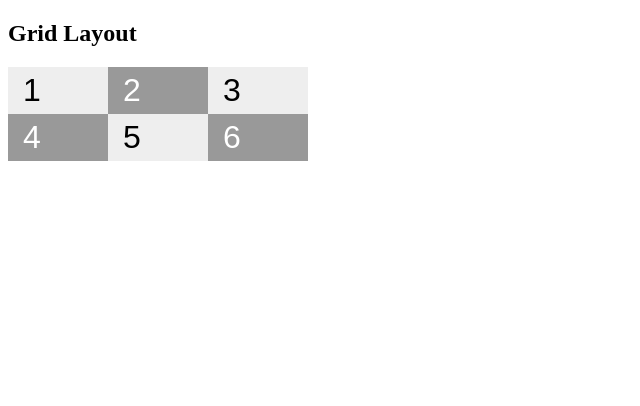
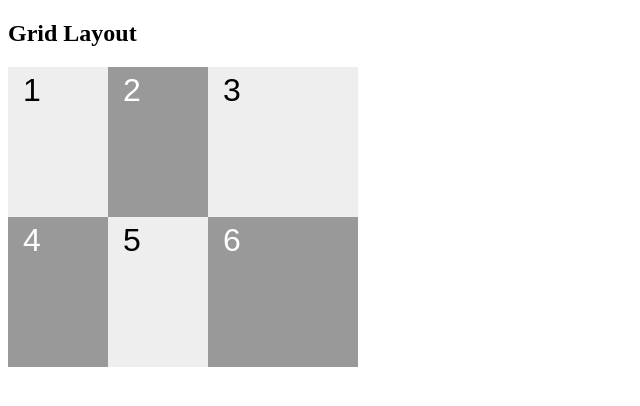
Before and after one commit to TecCris/Web-Desing, a plain HTML site: page Exercicios/grid/grid1_inicio.html in a window 1280 px wide. Shown: the whole page, without its empty margins (0-640 px from the left). Drawn offline with Linux system fonts and the light colour scheme.

Commit message:
Update grid1_inicio.html

```diff
--- a/Exercicios/grid/grid1_inicio.html
+++ b/Exercicios/grid/grid1_inicio.html
@@ -32,7 +32,8 @@
         /*GRID*/
         .gridContainer {
             display: grid;
-            grid-template-columns: 100px 100px 100px;
+            grid-template-columns: repeat(2, 100px) 150px;
+            grid-template-rows: 150px 150px ;
         }
     </style>
 </head>
```
